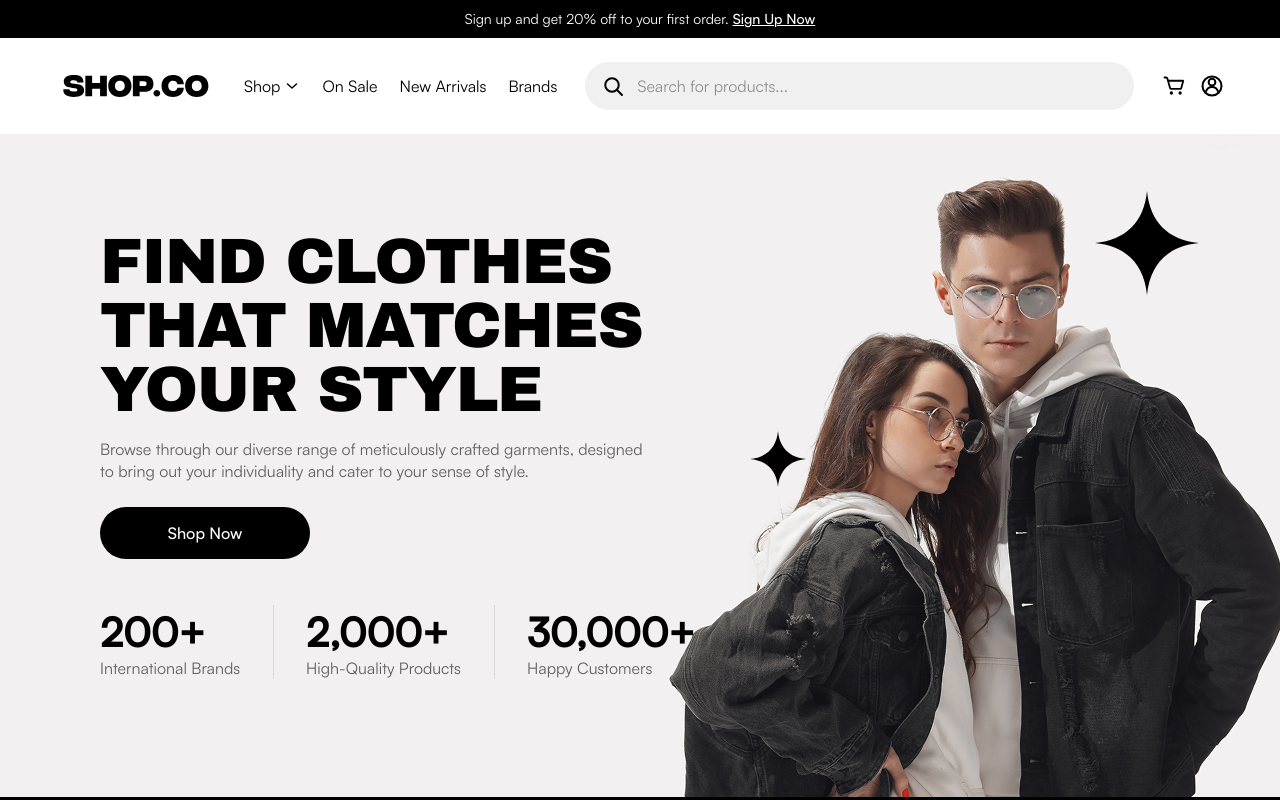
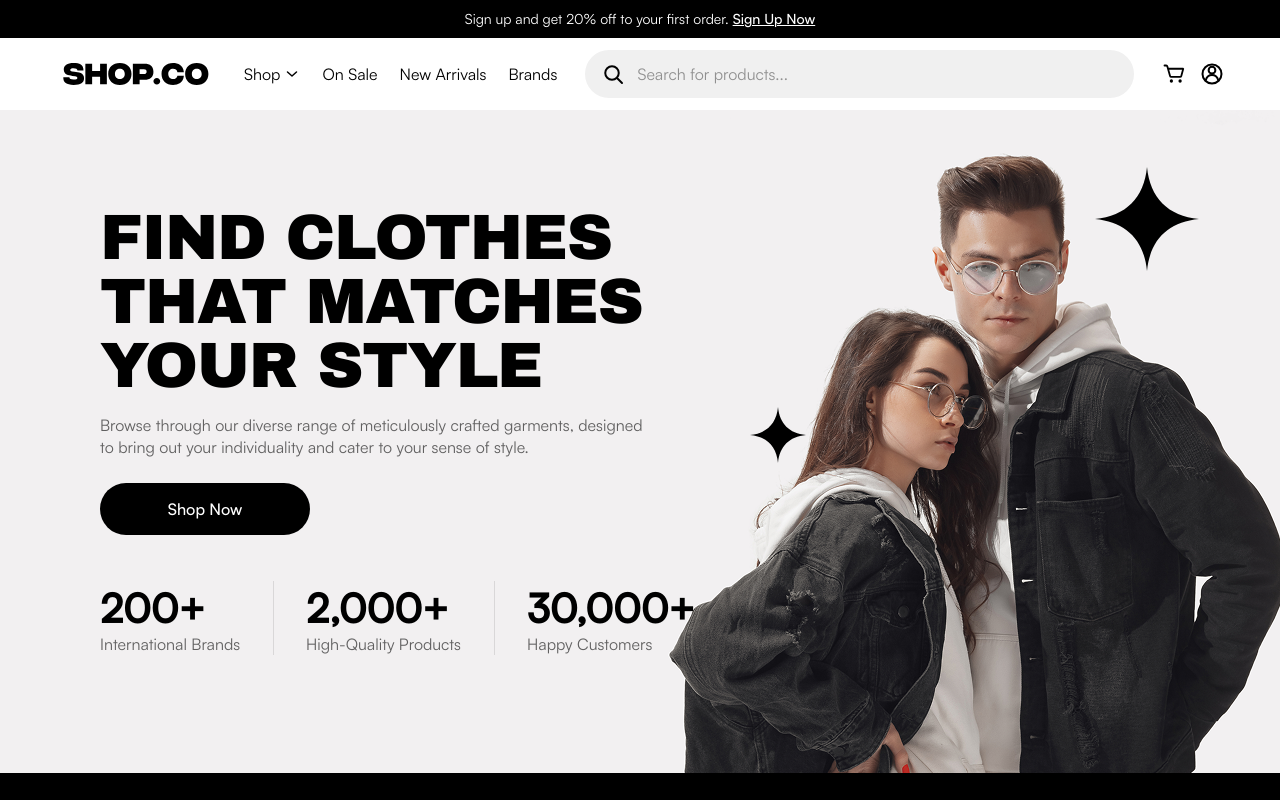
Before and after one commit to maryam-zahid/shopco-ecommerce, a Next.js app: page / in a window 1280 px wide. Shown: the top 800 px of the page. Built offline with nearby package versions, Linux system fonts and the light colour scheme; grey boxes are pictures that could not be loaded.

Commit message:
feat: reduce height of navbar

```diff
--- a/src/components/layout/header.tsx
+++ b/src/components/layout/header.tsx
@@ -275,7 +275,7 @@ export default function Header() {
           NAVBAR
       ====================================================== */}
 
-      <nav
+      {/* <nav
         className="
           relative
           flex
@@ -286,7 +286,19 @@ export default function Header() {
 
           min-[800px]:h-[96px]
         "
-      >
+      > */}
+      <nav
+  className="
+    relative
+    flex
+    h-[64px]
+    w-full
+    items-center
+    bg-white
+
+    min-[800px]:h-[72px]
+  "
+>
    <div
   className="
     mx-auto
```
